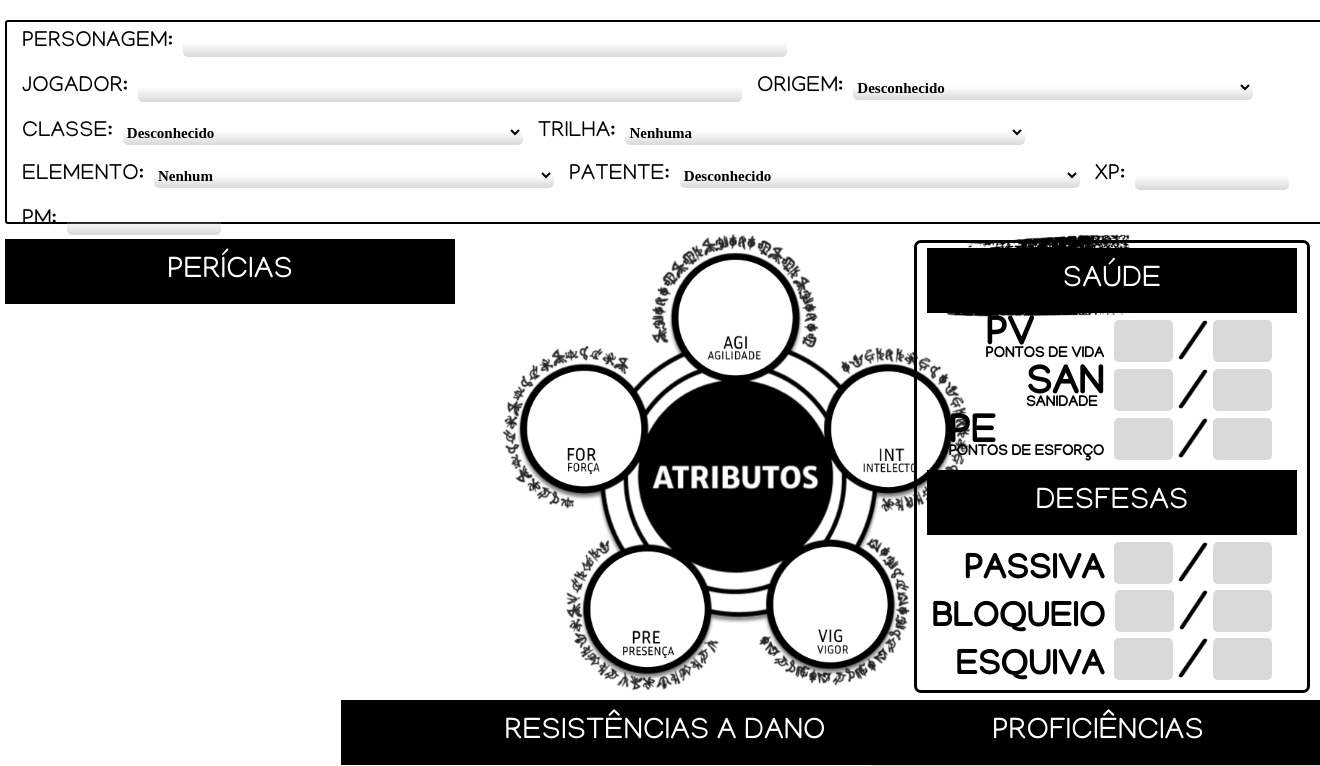
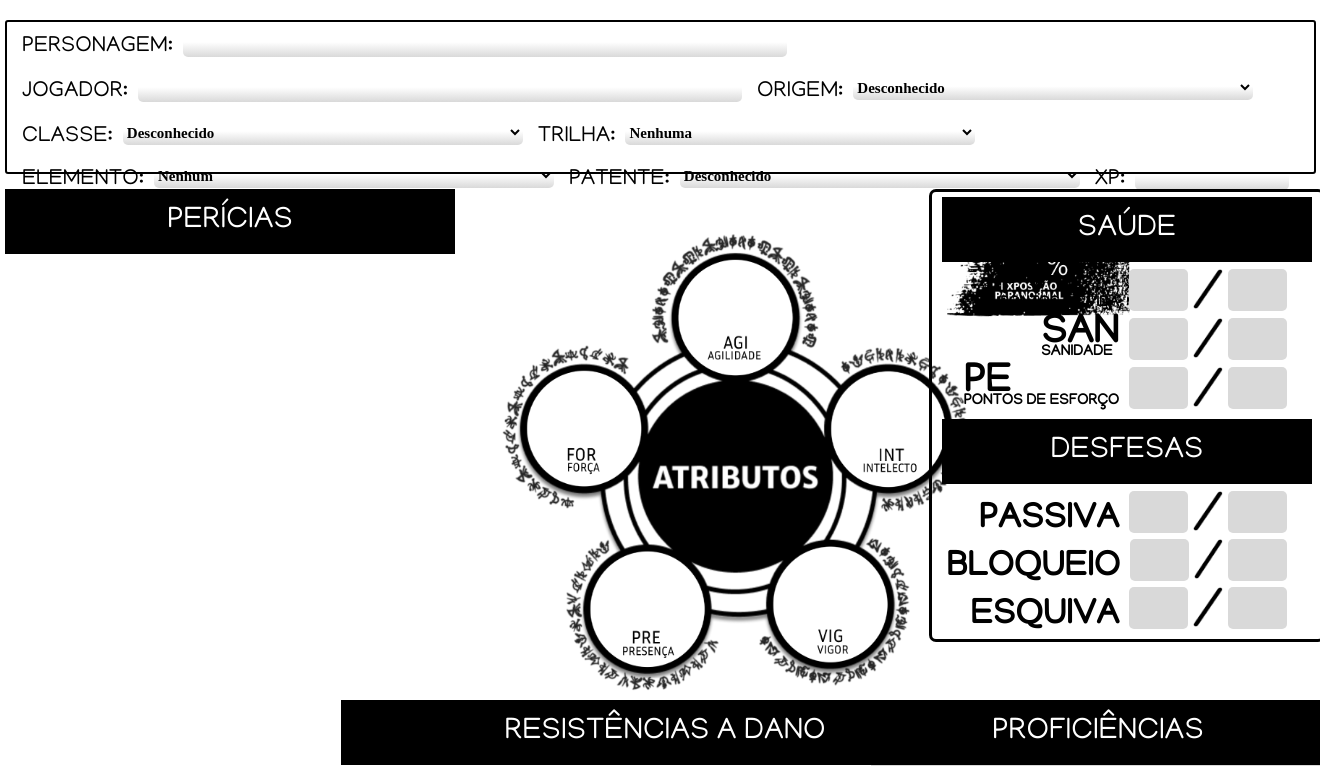
Before and after one commit to AmandaTSantos18/projeto-rpg, a PHP site: page /ficha.html in a window 1320 px wide; the page is wider, and only the part inside the window is pictured. Shown: the top 766 px of that part. Run offline with PHP 8.4, Linux system fonts and the light colour scheme; some web fonts are replaced.

Commit message:
Update estiloficha.css

```diff
--- a/css/estiloficha.css
+++ b/css/estiloficha.css
@@ -13,8 +13,8 @@ body
 
 .cabecalho
 {
-    width: 100%;
-    height: 200px;
+    width: 99%;
+    height: 150px;
 
     margin-top: 15px;
 
@@ -34,6 +34,7 @@ body
 .info
 {
     margin-left: 15px;
+    margin-top: 5px;
 }
 
 .espacinho
@@ -67,7 +68,7 @@ body
 
 .tri
 {
-    width: 400px;
+    width: 350px;
 }
 
 .pm
@@ -380,10 +381,8 @@ h3
     align-items: center;
 
     position: absolute;
-    top: 240px;
+    top: 189px;
     align-self: flex-end;
-    margin-bottom: -480px;
-    margin-right: 15px;
 }
 
 .atri
```
